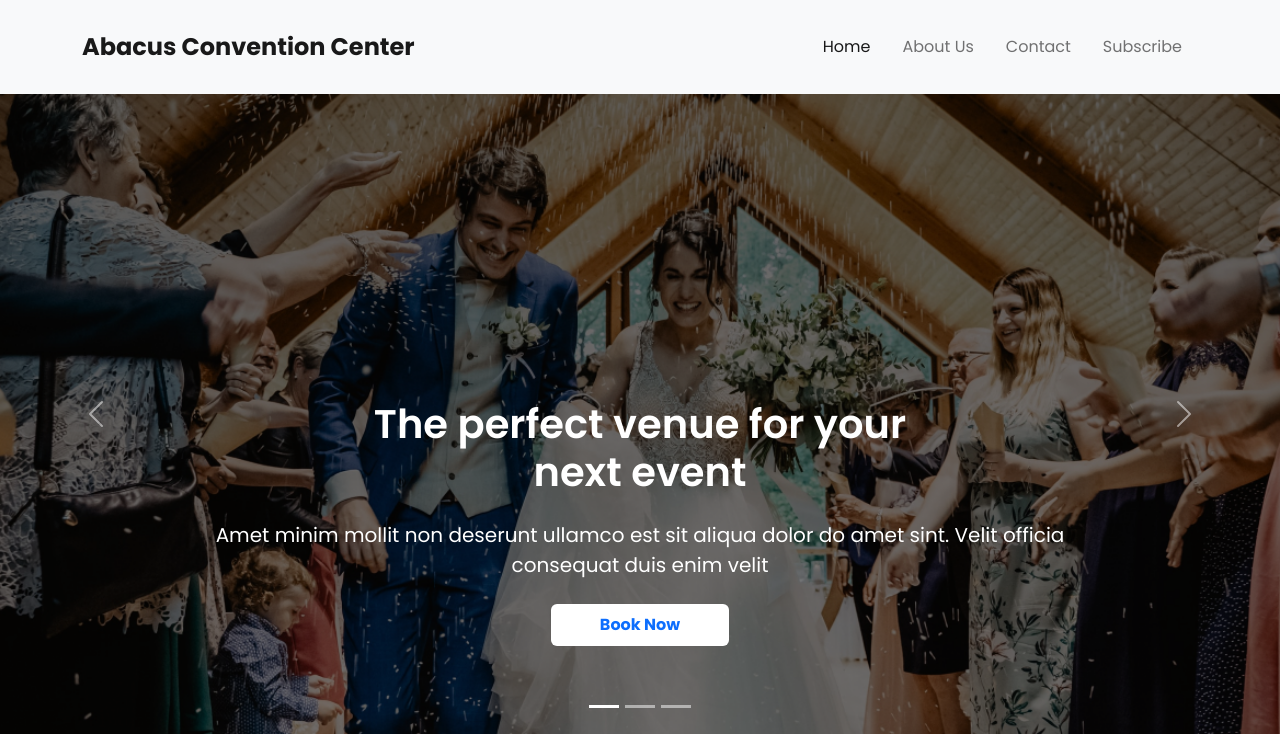
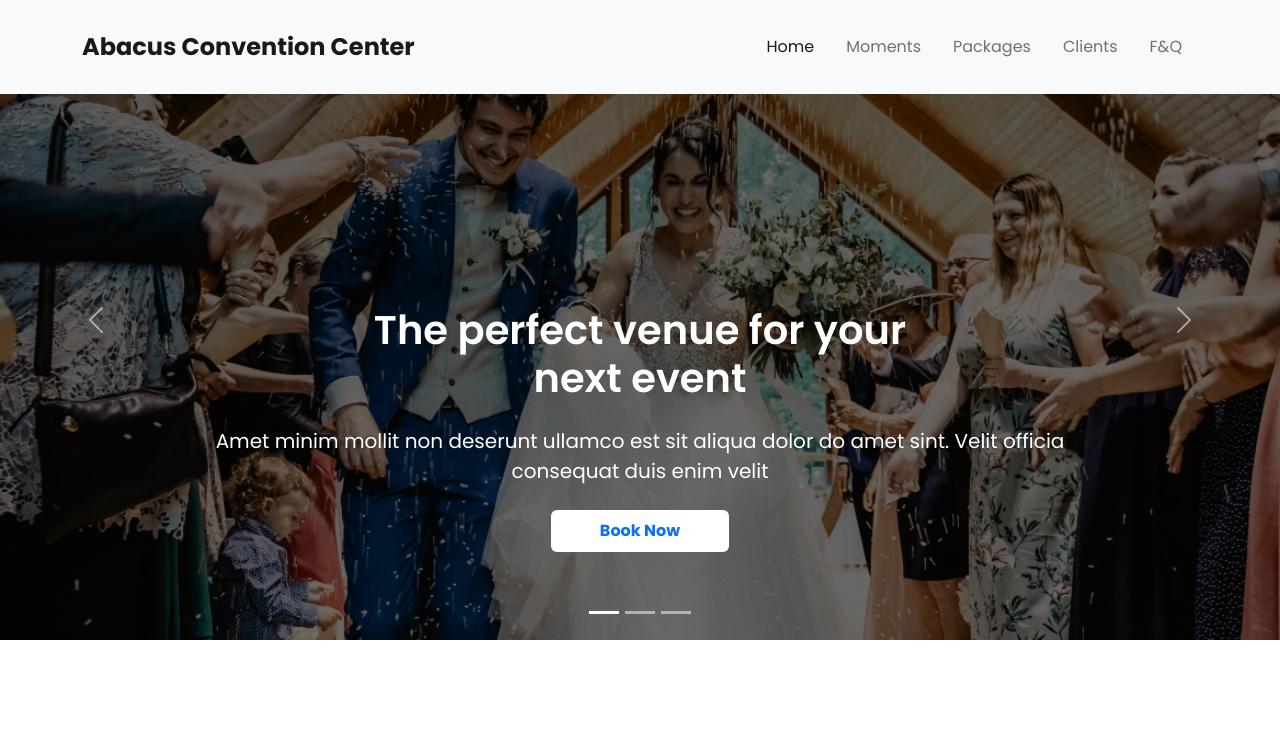
Before and after one commit to AR-Rashik/Abacus-Convention-Center, a plain HTML site: page index.html in a window 1280 px wide. Shown: the top 738 px of the page. Drawn offline with nearby package versions, Linux system fonts and the light colour scheme.

Commit message:
final commit

```diff
--- a/index.html
+++ b/index.html
@@ -24,9 +24,9 @@
   </head>
   <body>
     <!-- Header Strat -->
-    <header class="mb-5">
+    <header class="">
       <!-- Navbar Start -->
-      <nav class="navbar navbar-expand-lg bg-light p-4">
+      <nav class="navbar navbar-expand-lg bg-light p-4 fixed-top">
         <div class="container">
           <a class="navbar-brand fw-bold fs-4" href="#"
             >Abacus Convention Center</a
@@ -45,16 +45,19 @@
           <div class="collapse navbar-collapse" id="navbarNav">
             <ul class="navbar-nav ms-auto fs-6">
               <li class="nav-item mx-2">
-                <a class="nav-link active" aria-current="page" href="#">Home</a>
+                <a class="nav-link active" aria-current="page" href="#banner">Home</a>
               </li>
               <li class="nav-item mx-2">
-                <a class="nav-link" href="#">About Us</a>
+                <a class="nav-link" href="#moments">Moments</a>
               </li>
               <li class="nav-item mx-2">
-                <a class="nav-link" href="#">Contact</a>
+                <a class="nav-link" href="#package">Packages</a>
               </li>
               <li class="nav-item mx-2">
-                <a class="nav-link" href="#">Subscribe</a>
+                <a class="nav-link" href="#client">Clients</a>
+              </li>
+              <li class="nav-item mx-2">
+                <a class="nav-link" href="#faq">F&Q</a>
               </li>
             </ul>
           </div>
@@ -63,7 +66,8 @@
       <!-- Navbar End -->
 
       <!-- Banner Start -->
-      <div
+      <section class="banner" id="banner">
+        <div
         id="carouselExampleCaptions"
         class="carousel slide"
         data-bs-ride="false"
@@ -174,14 +178,15 @@
           <span class="visually-hidden">Next</span>
         </button>
       </div>
+    </section>
       <!-- Banner End-->
     </header>
     <!-- Header End -->
 
     <!-- Main Section Start -->
-    <main class="container mt-5">
+    <main class="container">
       <!-- Moments Section Start-->
-      <section class="moments mb-5">
+      <section class="moments" id="moments">
         <div class="row d-flex flex-lg-row flex-column-reverse">
           <div class="col-lg-6 col-md-12">
             <img
@@ -247,7 +252,7 @@
       <!-- Moments Section End-->
 
       <!-- Packages Section Start -->
-      <section class="package mb-5">
+      <section class="package" id="package">
         <h2 class="text-center fs-1 fw-bold text-dark">Our Package</h2>
         <div class="row position-relative">
           <div class="col-12 col-md-6 col-lg-3 pb-4">
@@ -398,7 +403,7 @@
       <!-- Packages Section End -->
 
       <!-- Clients Section Start -->
-      <section class="my-5">
+      <section class="client" id="client">
         <div>
           <h2 class="fs-1 fw-bold text-dark text-center mb-5">Happy Clients says</h2>
           <div class="row gx-3">
@@ -441,7 +446,7 @@
       <!-- Clients Section End -->
 
       <!-- FAQ Section Start -->
-      <section class="my-5">
+      <section class="faq" id="faq">
         <div>
           	<h2 class="fs-1 fw-bold text-dark text-center my-5">Frequently Asked Questions</h2>
             <div class="row">
--- a/styles/style.css
+++ b/styles/style.css
@@ -8,6 +8,14 @@
 /* Reuseable Components */
 body {
   font-family: 'Poppins', sans-serif;
+}
+
+.banner,
+.moments,
+.package,
+.client,
+.faq {
+  margin-bottom: 100px;
 }
 
 
```
